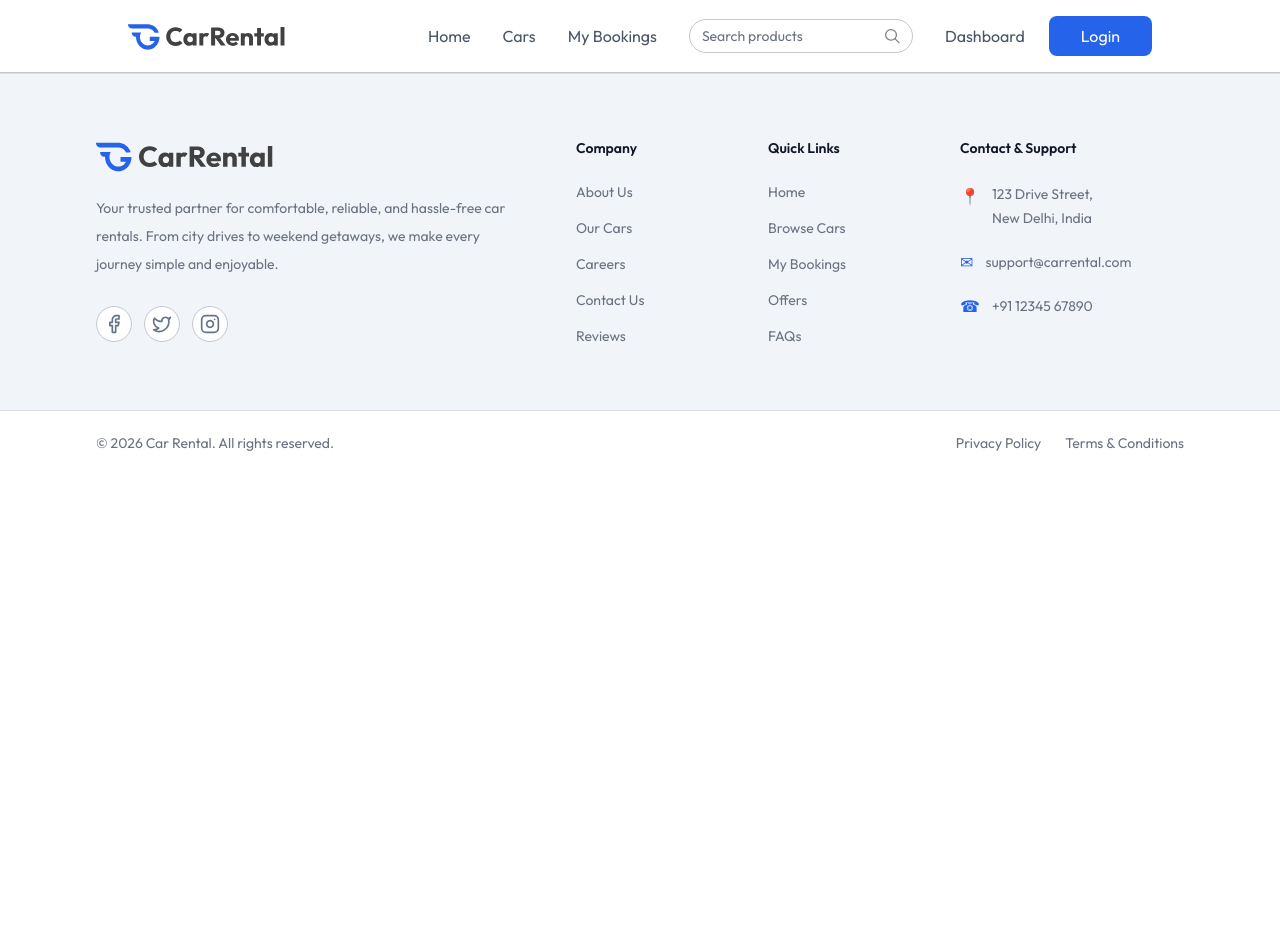
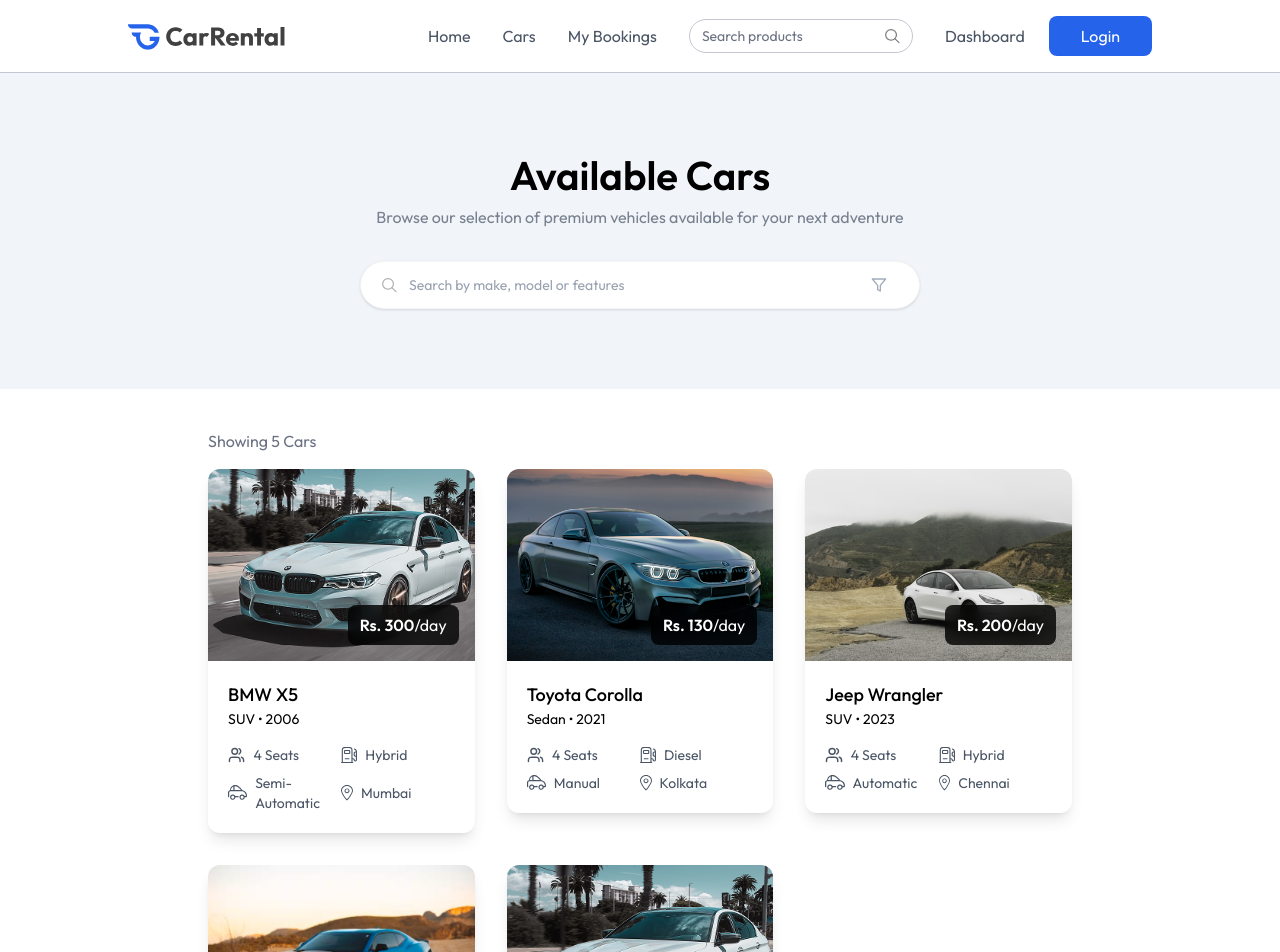
Before and after one commit to Yashi027/Car_Rental, a React (Vite) app in the folder client/: page /cars in a window 1280 px wide. Shown: the top 952 px of the page. Before the commit the page ends 800 px from the top, so only its background shows below. Built offline with nearby package versions, Linux system fonts and the light colour scheme; a web font is replaced by a local one.

Commit message:
cars page

```diff
--- a/client/src/assets/assets.js
+++ b/client/src/assets/assets.js
@@ -102,11 +102,11 @@
 ]
 
 export const dummyUserData = {
-  "_id": "6847f7cab3d8daecdb517095",
-  "name": "GreatStack",
-  "email": "admin@example.com",
-  "role": "owner",
-  "image": user_profile,
+    "_id": "6847f7cab3d8daecdb517095",
+    "name": "GreatStack",
+    "email": "admin@example.com",
+    "role": "owner",
+    "image": user_profile,
 }
 
 export const dummyCarData = [
@@ -177,6 +177,23 @@
         "description": "This is a mid-size luxury sedan produced by Toyota. The Corolla made its debut in 2008 as the first sedan ever produced by Toyota.",
         "isAvaliable": true,
         "createdAt": "2025-04-17T06:15:47.318Z",
+    },
+    {
+        "_id": "67ff5bc069c03d4e45f30b78",
+        "owner": "67fe3467ed8a8fe17d0ba6e2",
+        "brand": "BMW",
+        "model": "X5",
+        "image": car_image1,
+        "year": 2008,
+        "category": "SUV",
+        "seating_capacity": 4,
+        "fuel_type": "Hybrid",
+        "transmission": "Semi-Automatic",
+        "pricePerDay": 300,
+        "location": "Chennai",
+        "description": "The BMW X5 is a mid-size luxury SUV produced by BMW. The X5 made its debut in 1999 as the first SUV ever produced by BMW.",
+        "isAvaliable": true,
+        "createdAt": "2025-04-16T07:26:56.215Z",
     }
 ];
 
--- a/client/src/components/Footer.jsx
+++ b/client/src/components/Footer.jsx
@@ -3,7 +3,7 @@
 
 const Footer = () => {
   return (
-    <footer className="w-full bg-light border-t border-borderColor/50">
+    <footer className="w-full mt-16 bg-light border-t border-borderColor/50">
 
       <div className="max-w-7xl mx-auto px-6 sm:px-8 md:px-12 lg:px-20 xl:px-24 py-16">
 
--- a/client/src/pages/Cars.jsx
+++ b/client/src/pages/Cars.jsx
@@ -1,8 +1,46 @@
-import React from 'react';
+import React, { useState } from 'react';
+import Title from '../components/Title';
+import { assets, dummyCarData } from '../assets/assets';
+import CarCard from '../components/CarCard';
 
 const Cars = () => {
+
+  const [input, setInput] = useState();
+
   return (
     <div>
+
+      <div className='flex flex-col items-center py-20 bg-light max-md:px-4'>
+        <Title title='Available Cars' subTitle='Browse our selection of premium vehicles available for your next adventure' />
+
+        <div className='flex items-center bg-white px-5 mt-8 max-w-140 w-full h-12 rounded-full shadow-sm border border-gray-100'>
+
+          <img src={assets.search_icon} alt="Search" className='w-4 h-4 mr-3 opacity-60' />
+          <input
+            type="text"
+            placeholder='Search by make, model or features'
+            onChange={(e) => setInput(e.target.value)}
+            value={input}
+            className="flex-1 h-full outline-none bg-transparent text-sm text-gray-700 placeholder:text-gray-400" />
+
+          <img src={assets.filter_icon} alt="Filter" className='w-4 h-4 mr-3 opacity-60' />
+
+        </div>
+
+      </div>
+
+      <div className='px-6 md:px-16 lg:px-24 xl:px-32 mt-10'>
+
+        <p className='text-gray-500 xl:px-20 max-w-7xl mx-auto'>Showing {dummyCarData.length} Cars</p>
+        <div className='grid grid-cols-1 sm:grid-cols-2 lg:grid-cols-3 gap-8 mt-4 xl:px-20 max-w-7xl mx-auto'>
+          {dummyCarData.map((car, index) => (
+            <div key={index}>
+              <CarCard car={car} />
+            </div>
+          ))}
+        </div>
+
+      </div>
 
     </div>
   );
```
